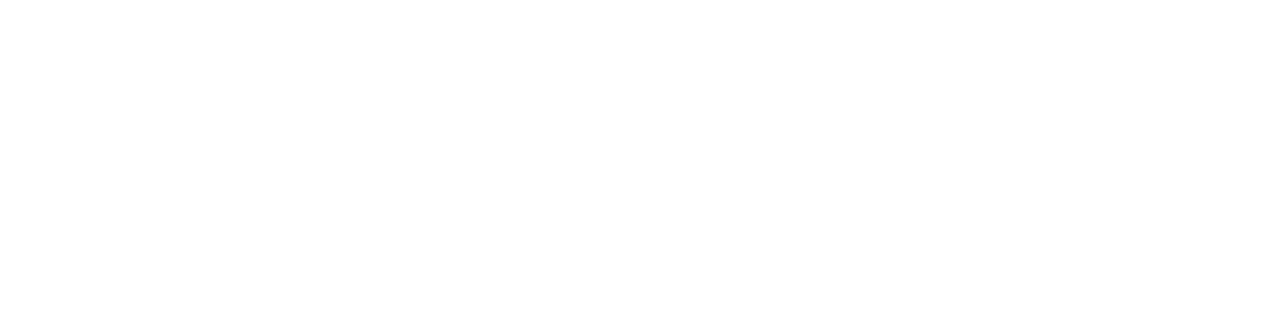
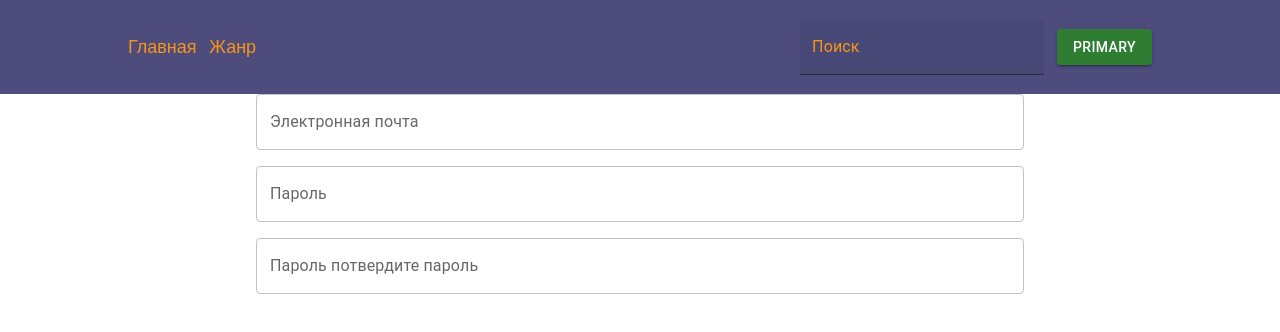
Before and after one commit to Kurul-afk/AniSlime, a React (Create React App) app: page /sign-up in a window 1280 px wide. Before the commit this address had no page. Shown: the top 332 px of the page. Built offline with nearby package versions, Linux system fonts and the light colour scheme.

Commit message:
made outside of form

```diff
--- a/package.json
+++ b/package.json
@@ -3,7 +3,10 @@
   "version": "0.1.0",
   "private": true,
   "dependencies": {
+    "@emotion/react": "^11.11.1",
+    "@emotion/styled": "^11.11.0",
     "@mui/material": "^5.14.12",
+    "@mui/styled-engine": "^5.14.12",
     "@testing-library/jest-dom": "^5.17.0",
     "@testing-library/react": "^13.4.0",
     "@testing-library/user-event": "^13.5.0",
--- a/src/Routing.jsx
+++ b/src/Routing.jsx
@@ -1,9 +1,10 @@
 import React from "react";
 import { Route, Routes } from "react-router-dom";
-import Main from "./pages/Main";
 import AnimeList from "./pages/animeList";
 import AnimeDetail from "./pages/animeDetail";
 import UserProfile from "./pages/userProfile";
+import Main from "./pages/Main";
+import SignUp from "./pages/signUp";
 
 const Routing = () => {
   return (
@@ -12,6 +13,7 @@ const Routing = () => {
       <Route path="/anime-list" element={<AnimeList />} />
       <Route path="/anime-detail" element={<AnimeDetail />} />
       <Route path="/user-profile" element={<UserProfile />} />
+      <Route path="/sign-up" element={<SignUp />} />
     </Routes>
   );
 };
--- a/src/components/Navbar/index.jsx
+++ b/src/components/Navbar/index.jsx
@@ -1,7 +1,26 @@
 import React from "react";
+import { Link, useNavigate } from "react-router-dom";
+import { Button, TextField, colors } from "@mui/material";
+import './style.css'
 
 const Navbar = () => {
-  return <div></div>;
+
+  const navigate = useNavigate()
+
+  return (
+  <div className="navbar">
+    <div className="navbar__container">
+      <div className="navbar__left">
+        <Link className="navbar__link" to="/">Главная</Link>
+        <Link className="navbar__link" to="/anime-list">Жанр</Link>
+      </div>
+      <div className="navbar__right">
+        <TextField className="navbar__textField" id="filled-basic" label="Поиск" variant="filled" />
+        <Button variant="contained" color='success' onClick={()=> navigate('/sign-up')}>Primary</Button>
+      </div>
+    </div>
+  </div>
+  );
 };
 
 export default Navbar;
--- a/src/components/Navbar/style.css
+++ b/src/components/Navbar/style.css
@@ -0,0 +1,34 @@
+@import url('https://fonts.googleapis.com/css2?family=Nunito:wght@300;400;500;600;700&display=swap');
+*{
+    margin: 0px;
+    padding: 0px;
+    font-family: 'Nunito', sans-serif;
+}
+.navbar{
+    background-color: #4D4C7D;
+}
+.navbar__container{
+    width: 80%;
+    margin: 0 auto;
+    padding: 1.2rem 0;
+    display: flex;
+    justify-content: space-between;
+    align-items: center;
+}
+.navbar__left{
+    display: flex;
+    gap: 0.8rem;
+}
+.navbar__link{
+    font-size: 18px;
+    color: #F99417;
+    text-decoration: none;
+}
+.navbar__textField>label{
+    color: #F99417;
+}
+.navbar__right{
+    display: flex;
+    align-items: center;
+    gap: 0.8rem;
+}
--- a/src/pages/main/index.jsx
+++ b/src/pages/main/index.jsx
@@ -1,7 +1,5 @@
 import React from "react";
-
 // Главная страница
-
 const Main = () => {
   return <div>Main Page</div>;
 };
--- /dev/null
+++ b/src/pages/signUp/index.jsx
@@ -0,0 +1,87 @@
+import { TextField } from '@mui/material';
+import React from 'react';
+import { Controller, useForm } from 'react-hook-form';
+import './style.css'
+import { useNavigate } from 'react-router-dom';
+
+const SignUp = () => {
+    const {
+        control,
+        formState: {errors},
+        watch,
+        register,
+        handleSubmit,
+    } = useForm()
+    const pwd = watch('password')
+    const navigate = useNavigate()
+
+    const onSubmit = (data)=>{
+        console.log('worked')
+    }
+
+    return (
+        <div className='sign-up'>
+            <div className="sign-up__container">
+              <form className='sign-up__form' onSubmit={handleSubmit(onSubmit)}>
+                <Controller
+                control={control}
+                name="email"
+                rules={{required: 'Введите почту!'}}
+                render={({ field }) => (
+                  <TextField
+                    error={!!errors.email}
+                    helperText={errors.email?.message?.toString()}
+                    label="Электронная почта"
+                    variant="outlined"
+                    type='text'
+                    className='sign-up__input'
+                    {...register("email", {
+                        pattern: {
+                          value: /^\w+([\.-]?\w+)*@\w+([\.-]?\w+)*(\.\w{2,3})+$/,
+                          message: "Entered value does not match email format",
+                        },
+                    })}
+                    {...field}
+                  />
+                )}
+              />
+              <Controller
+                control={control}
+                name="password"
+                rules={{required: 'Введите пароль!'}}
+                render={({ field }) => (
+                  <TextField
+                    error={!!errors.password}
+                    helperText={errors.password?.message?.toString()}
+                    label="Пароль"
+                    variant="outlined"
+                    type='text'
+                    className='sign-up__input'
+                    {...field}
+                  />
+                )}
+              />
+              <Controller
+                control={control}
+                name="password_confrim"
+                rules={{required: 'Потвердите пароль!', validate: (value) => value === pwd ||  'The passwords do not match',
+               }}
+                render={({ field }) => (
+                  <TextField
+                    error={!!errors.password_confrim}
+                    helperText={errors.password_confrim?.message?.toString()}
+                    label="Пароль потвердите пароль"
+                    variant="outlined"
+                    type='text'
+                    className='sign-up__input'
+                    {...field}
+                  />
+                )}
+              />
+              </form>
+            </div>
+        </div>
+    );
+};
+
+export default SignUp;
--- /dev/null
+++ b/src/pages/signUp/style.css
@@ -0,0 +1,13 @@
+.sign-up__container{
+    width: 60%;
+    margin: 0 auto;
+}
+.sign-up__form{
+    display: flex;
+    flex-direction: column;
+    align-items: center;
+    gap: 1rem;
+}
+.sign-up__input{
+    width: 100%;
+}
```
Also changed, not shown: 1 other file (tests, documents, lock files or other folders).
